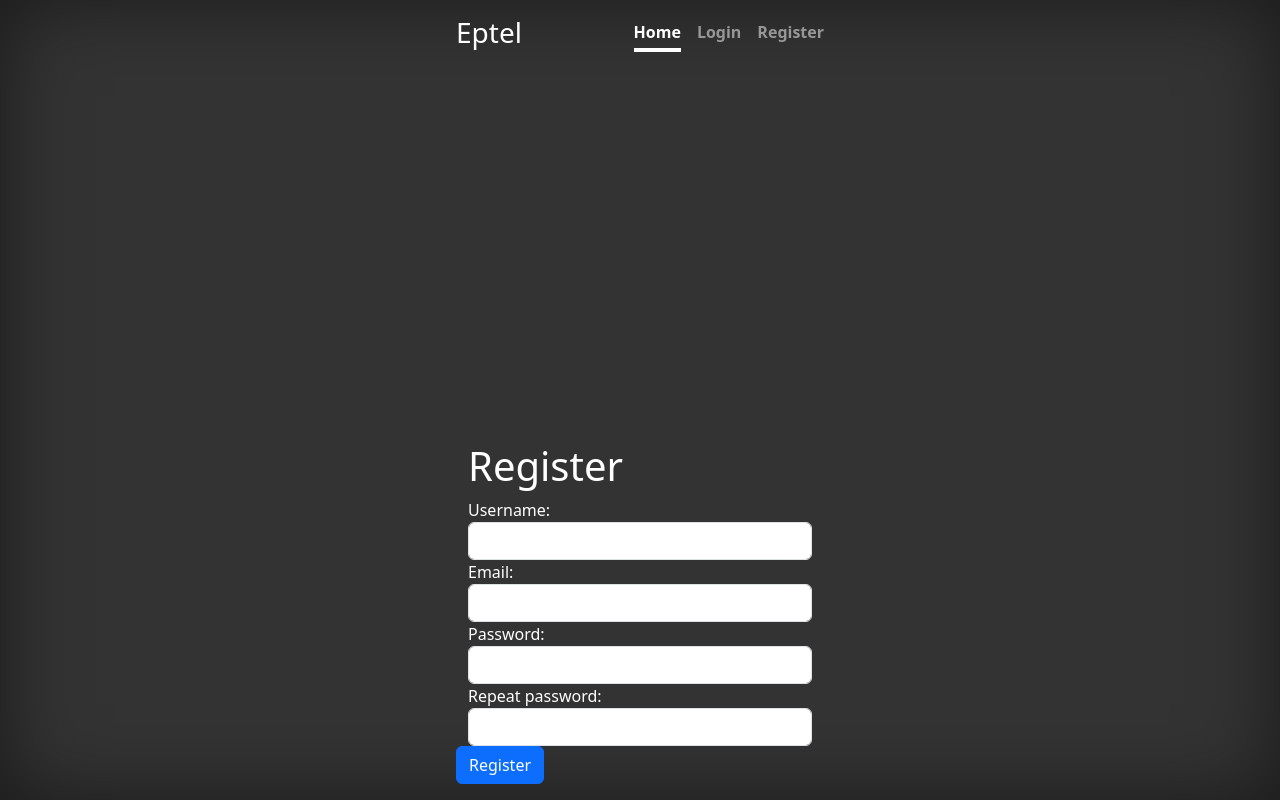
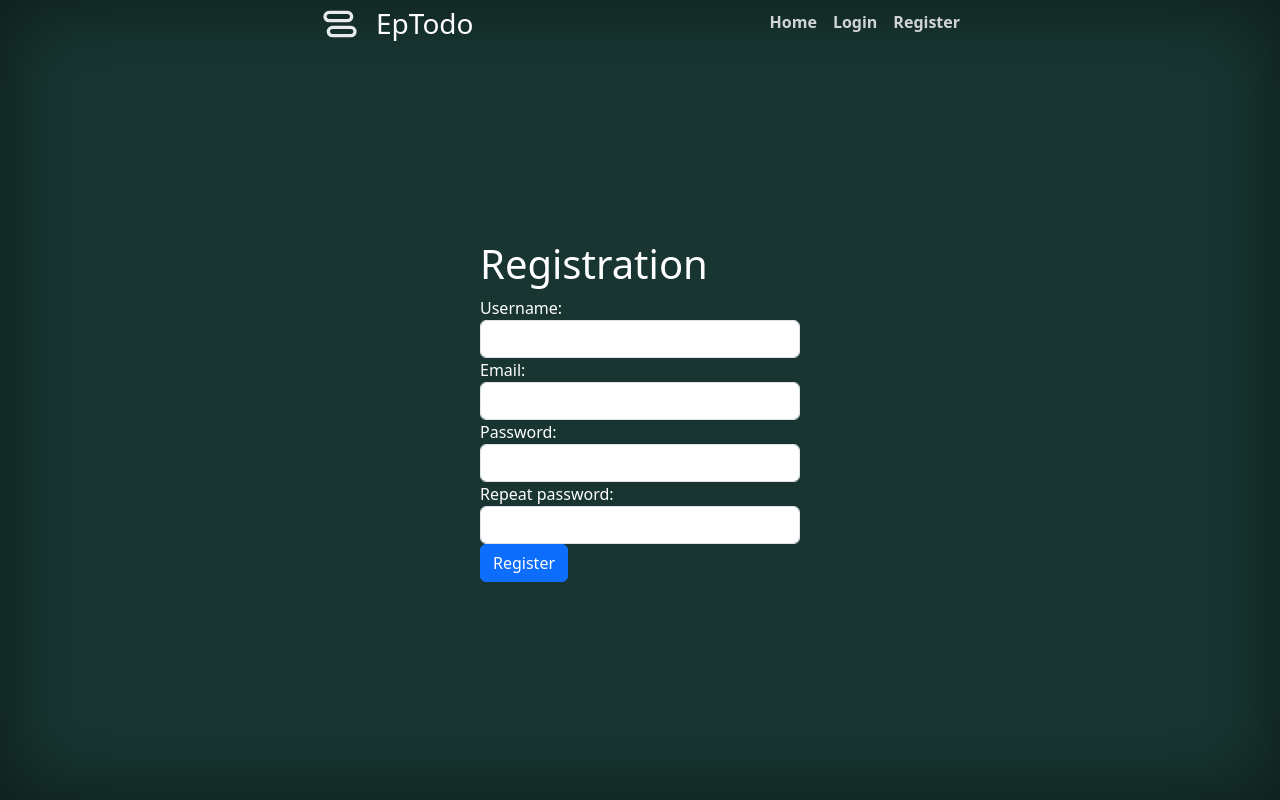
Before and after one commit to eptle/flask-todo, a Flask app: page /register in a window 1280 px wide. Run offline with Flask 3, Linux system fonts and the light colour scheme; some libraries are stand-ins or nearby versions.

Commit message:
layout redesign

```diff
--- a/app/static/css/index.css
+++ b/app/static/css/index.css
@@ -27,7 +27,8 @@ a:hover {
 html,
 body {
   height: 100%;
-  background-color: #333;
+  /*background-color: #333;*/
+  background-color: #183531;
 }
 
 body {
@@ -46,6 +47,11 @@ body {
   min-width: 25em;
 }
 
+#login-form,
+#reg-form {
+  min-height: 45vh;
+}
+
 
 /*
  * Header
@@ -61,14 +67,14 @@ body {
 .nav-masthead .nav-link {
   padding: .25rem 0;
   font-weight: 700;
-  color: rgba(255, 255, 255, .5);
+  color: rgba(255, 255, 255, .8);
   background-color: transparent;
   border-bottom: .25rem solid transparent;
 }
 
 .nav-masthead .nav-link:hover,
 .nav-masthead .nav-link:focus {
-  border-bottom-color: rgba(255, 255, 255, .25);
+  border-bottom-color: rgba(255, 255, 255, .5);
 }
 
 .nav-masthead .nav-link + .nav-link {
@@ -138,3 +144,16 @@ body {
 .task-done {
   background: url('../src/done_black.svg') no-repeat center;
 }
+
+.form-container {
+  padding-top: 20vh;
+  min-height: 80vh;
+}
+
+.board {
+  margin: 5px 0 5px 0;
+}
+
+.lane {
+  top: 15vh;
+}
--- a/app/templates/base_intro.html
+++ b/app/templates/base_intro.html
@@ -4,20 +4,24 @@
     <meta charset="UTF-8">
     <meta name="viewport" content="width=device-width, initial-scale=1.0">
     {% if title %}
-    <title>Eptel – {{ title }}</title>
+    <title>EpTodo – {{ title }}</title>
     {% else %}
-    <title>Eptel – ToDo</title>
+    <title>EpTodo – todo</title>
     {% endif %}
     <link rel="stylesheet" href="{{ url_for('static', filename='css/bootstrap.css') }}">
     <link rel="stylesheet" href="{{ url_for('static', filename='css/index.css') }}">
 </head>
 <body>
-    <div class="cover-container d-flex h-100 p-3 mx-auto flex-column">
+  <div class="cover-container d-flex h-100 p-1 mx-auto flex-column container-sm">
     <header class="masthead mb-auto">
       <div class="inner">
-            <h3 class="masthead-brand">Eptel</h3>
-            <nav class="nav nav-masthead justify-content-center">
-              <a class="nav-link active" href="{{ url_for('index') }}">Home</a>
+        <div class="container d-flex justify-content-between align-items-center">
+          <div class="d-flex align-items-center">
+            <img src="{{ url_for('static', filename='src/logo_white.svg') }}" alt="Logo" class="img-fluid" style="height: 40px;">
+            <h3 class="masthead-brand ms-3 mb-0">EpTodo</h3>
+          </div>
+          <nav class="nav nav-masthead">
+            <a class="nav-link" href="{{ url_for('index') }}">Home</a>
             {% if current_user.is_anonymous %}
             <a class="nav-link" href="{{ url_for('login') }}">Login</a>
             <a class="nav-link" href="{{ url_for('register') }}">Register</a>
@@ -26,6 +30,7 @@
             <a class="nav-link" href="{{ url_for('logout') }}">Logout</a>
             {% endif %}
           </nav>
+        </div>
       </div>
     </header>
 
--- a/app/templates/index.html
+++ b/app/templates/index.html
@@ -11,5 +11,5 @@
       <a href="{{ url_for('boards', username=current_user.username) }}" class="btn btn-lg btn-secondary">К записям</a>
       {% endif %}
     </p>
-  </main>
+</main>
 {% endblock %}
--- a/app/templates/register.html
+++ b/app/templates/register.html
@@ -1,34 +1,35 @@
 {% extends 'base_intro.html' %}
 
 {% block content %}
-<div class="container">
-    <h1>Register</h1>
+<div class="row justify-content-center" id="reg-form">
+    <div class="col-md-6">
+        <h1>Registration</h1>
         <form action='' method="post">
             {{ form.hidden_tag() }}
             <div class="form-group">
                 {{ form.username.label }}
-            {{ form.username(class="form-control") }}
+                {{ form.username(class="form-control w-55") }}
                 {% for error in form.username.errors %}
                 <span class="text-danger">[{{ error }}]</span>
                 {% endfor %}
             </div>
             <div class="form-group">
                 {{ form.email.label }}
-            {{ form.email(class="form-control") }}
+                {{ form.email(class="form-control w-55") }}
                 {% for error in form.email.errors %}
                 <span class="text-danger">[{{ error }}]</span>
                 {% endfor %}
             </div>
             <div class="form-group">
                 {{ form.password.label }}
-            {{ form.password(class="form-control") }}
+                {{ form.password(class="form-control w-55") }}
                 {% for error in form.password.errors %}
                 <span class="text-danger">[{{ error }}]</span>
                 {% endfor %}
             </div>
-        <div class="form-group"></div>
+            <div class="form-group">
                 {{ form.password2.label }}
-            {{ form.password2(class="form-control") }}
+                {{ form.password2(class="form-control w-55") }}
                 {% for error in form.password2.errors %}
                 <span class="text-danger">[{{ error }}]</span>
                 {% endfor %}
@@ -38,4 +39,5 @@
             </div>
         </form>
     </div>
+</div>
 {% endblock %}
```
Also changed, not shown: app/templates/boards.html (+4 -4 lines), app/templates/login.html (+7 -4 lines), app/templates/todolist.html (+4 -5 lines), app/static/src/logo_black.svg (added), app/static/src/logo_white.svg (added). Lines whose indentation alone changed are shown as unchanged.
